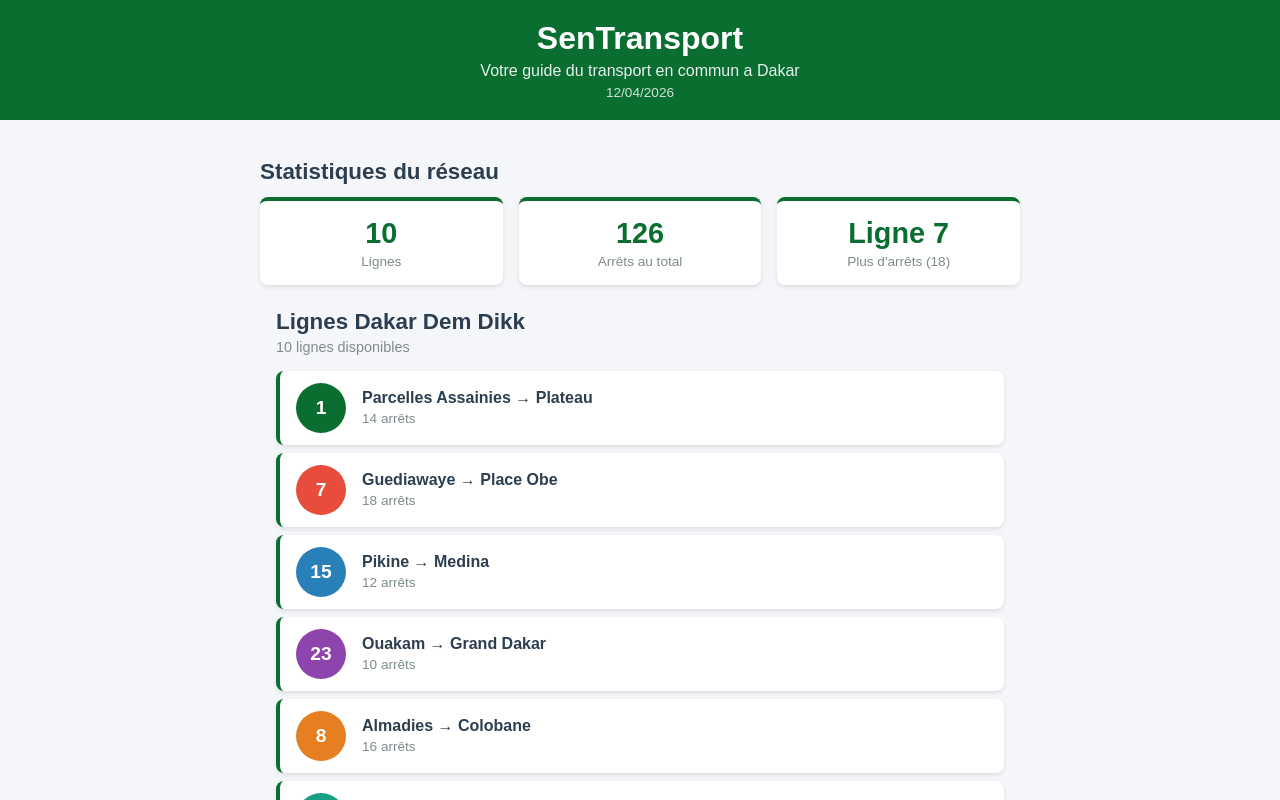
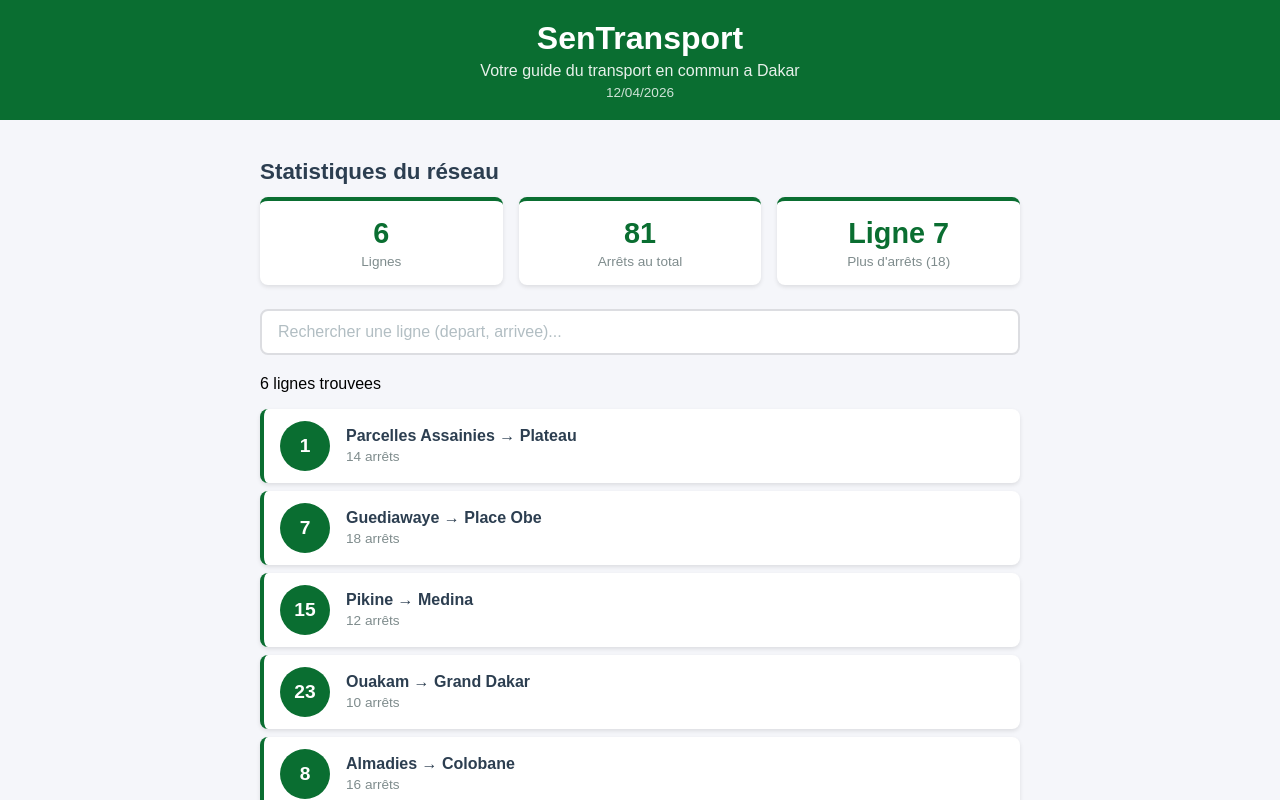
Before and after one commit to Sokhnamameseye733-coder/sentransport, a React (Create React App) app: page / in a window 1280 px wide. Shown: the top 800 px of the page. Built offline with nearby package versions, Linux system fonts and the light colour scheme.

Commit message:
Lab 3 : etat, recherche et selection de lignes

```diff
--- a/src/App.css
+++ b/src/App.css
@@ -20,3 +20,18 @@
     padding: 12px;
   }
 }
+
+@media (max-width: 600px) {
+  .contenu {
+    padding: 12px;
+  }
+  .ligne-bus {
+    padding: 10px 12px;
+  }
+  .ligne-numero {
+    width: 40px;
+    height: 40px;
+    font-size: 1rem;
+    margin-right: 12px;
+  }
+}
--- a/src/App.js
+++ b/src/App.js
@@ -1,29 +1,80 @@
+import { useState } from 'react';
 import './App.css';
 import Header from './Header';
-import ListeLignes from './ListeLignes';
+import Recherche from './Recherche';
+import LigneBus from './LigneBus';
+import DetailLigne from './DetailLigne';
+import StatReseau from './StatReseau';
 import Footer from './Footer';
-import StatReseau from './StatReseau';
 
 function App() {
+  const [recherche, setRecherche] = useState("");
+  const [ligneSelectionnee, setLigneSelectionnee] = useState(null);
+
   const lignes = [
-    { id: 1, numero: "1", depart: "Parcelles Assainies", arrivee: "Plateau", arrets: 14, couleur: "#0a6e31" },
-    { id: 2, numero: "7", depart: "Guediawaye", arrivee: "Place Obe", arrets: 18, couleur: "#e74c3c" },
-    { id: 3, numero: "15", depart: "Pikine", arrivee: "Medina", arrets: 12, couleur: "#2980b9" },
-    { id: 4, numero: "23", depart: "Ouakam", arrivee: "Grand Dakar", arrets: 10, couleur: "#8e44ad" },
-    { id: 5, numero: "8", depart: "Almadies", arrivee: "Colobane", arrets: 16, couleur: "#e67e22" },
-    { id: 6, numero: "12", depart: "Yoff", arrivee: "Sandaga", arrets: 11, couleur: "#16a085" },
-    { id: 7, numero: "31", depart: "Fann", arrivee: "HLM", arrets: 9, couleur: "#d35400" },
-    { id: 8, numero: "42", depart: "Liberté", arrivee: "Dieuppeul", arrets: 13, couleur: "#c0392b" },
-    { id: 9, numero: "17", depart: "Médina", arrivee: "Sicap", arrets: 8, couleur: "#1abc9c" },
-    { id: 10, numero: "5", depart: "HLM", arrivee: "Plateau", arrets: 15, couleur: "#2c3e50" },
+    { id: 1, numero: "1", depart: "Parcelles Assainies",
+      arrivee: "Plateau", arrets: 14,
+      listeArrets: ["Parcelles U14", "Parcelles U10",
+        "Camberene", "Patte d'Oie", "Grand Dakar",
+        "Colobane", "Ponty", "Plateau"] },
+    { id: 2, numero: "7", depart: "Guediawaye",
+      arrivee: "Place Obe", arrets: 18,
+      listeArrets: ["Guediawaye", "Pikine", "Thiaroye",
+        "Keur Massar", "Grand Yoff", "Parcelles",
+        "Liberte 6", "Place Obe"] },
+    { id: 3, numero: "15", depart: "Pikine",
+      arrivee: "Medina", arrets: 12,
+      listeArrets: ["Pikine Centre", "Thiaroye Gare",
+        "Hann", "Colobane", "Fass", "Medina"] },
+    { id: 4, numero: "23", depart: "Ouakam",
+      arrivee: "Grand Dakar", arrets: 10,
+      listeArrets: ["Ouakam Village", "Mermoz", "Fann",
+        "Point E", "Liberte 5", "Grand Dakar"] },
+    { id: 5, numero: "8", depart: "Almadies",
+      arrivee: "Colobane", arrets: 16,
+      listeArrets: ["Almadies", "Ngor", "Yoff",
+        "Ouest Foire", "Liberte 6", "Colobane"] },
+    { id: 6, numero: "12", depart: "Yoff",
+      arrivee: "Sandaga", arrets: 11,
+      listeArrets: ["Yoff Village", "Aeroport LSS",
+        "Parcelles U17", "Grand Yoff", "HLM", "Sandaga"] },
   ];
+
+  const lignesFiltrees = lignes.filter(l =>
+    l.depart.toLowerCase().includes(recherche.toLowerCase()) ||
+    l.arrivee.toLowerCase().includes(recherche.toLowerCase()) ||
+    l.numero.includes(recherche)
+  );
+
+  function handleClickLigne(ligne) {
+    if (ligneSelectionnee && ligneSelectionnee.id === ligne.id) {
+      setLigneSelectionnee(null);
+    } else {
+      setLigneSelectionnee(ligne);
+    }
+  }
 
   return (
     <div className="App">
       <Header />
       <main className="contenu">
         <StatReseau lignes={lignes} />
-        <ListeLignes lignes={lignes} />
+        <Recherche valeur={recherche} onChange={setRecherche} />
+        <p className="resultat-recherche">
+          {lignesFiltrees.length} ligne{lignesFiltrees.length > 1 ? 's' : ''} trouvee{lignesFiltrees.length > 1 ? 's' : ''}
+        </p>
+        {lignesFiltrees.map(ligne => (
+          <LigneBus
+            key={ligne.id}
+            numero={ligne.numero}
+            depart={ligne.depart}
+            arrivee={ligne.arrivee}
+            arrets={ligne.arrets}
+            estSelectionnee={ligneSelectionnee && ligneSelectionnee.id === ligne.id}
+            onClick={() => handleClickLigne(ligne)}
+          />
+        ))}
+        {ligneSelectionnee && <DetailLigne ligne={ligneSelectionnee} />}
       </main>
       <Footer />
     </div>
--- /dev/null
+++ b/src/DetailLigne.css
@@ -0,0 +1,67 @@
+.detail-ligne {
+  background-color: #ffffff;
+  border: 2px solid #0a6e31;
+  border-radius: 8px;
+  padding: 20px;
+  margin-top: 16px;
+  animation: slideDown 0.3s ease;
+}
+
+@keyframes slideDown {
+  from { opacity: 0; transform: translateY(-10px); }
+  to { opacity: 1; transform: translateY(0); }
+}
+
+.detail-titre {
+  color: #0a6e31;
+  margin: 0 0 8px 0;
+  font-size: 1.2rem;
+}
+
+.detail-info {
+  color: #7f8c8d;
+  margin: 0 0 16px 0;
+  font-size: 0.9rem;
+}
+
+.detail-arrets h4 {
+  color: #2c3e50;
+  margin: 0 0 8px 0;
+}
+
+.detail-liste {
+  list-style: none;
+  padding: 0;
+  margin: 0;
+}
+
+.detail-arret {
+  display: flex;
+  align-items: center;
+  padding: 8px 0;
+  border-bottom: 1px solid #f0f0f0;
+}
+
+.detail-arret:last-child {
+  border-bottom: none;
+}
+
+.arret-numero {
+  background-color: #0a6e31;
+  color: white;
+  width: 28px;
+  height: 28px;
+  border-radius: 50%;
+  display: flex;
+  align-items: center;
+  justify-content: center;
+  font-size: 0.8rem;
+  font-weight: bold;
+  margin-right: 12px;
+  flex-shrink: 0;
+}
+
+.arret-nom {
+  color: #2c3e50;
+  font-size: 0.95rem;
+}
--- /dev/null
+++ b/src/DetailLigne.js
@@ -0,0 +1,27 @@
+import './DetailLigne.css';
+
+function DetailLigne({ ligne }) {
+  return (
+    <div className="detail-ligne">
+      <h3 className="detail-titre">
+        Ligne {ligne.numero} : {ligne.depart} → {ligne.arrivee}
+      </h3>
+      <p className="detail-info">
+        {ligne.arrets} arrêts sur ce trajet
+      </p>
+      <div className="detail-arrets">
+        <h4>Arrêts principaux :</h4>
+        <ul className="detail-liste">
+          {ligne.listeArrets.map((arret, index) => (
+            <li key={index} className="detail-arret">
+              <span className="arret-numero">{index + 1}</span>
+              <span className="arret-nom">{arret}</span>
+            </li>
+          ))}
+        </ul>
+      </div>
+    </div>
+  );
+}
+
+export default DetailLigne;
--- a/src/LigneBus.css
+++ b/src/LigneBus.css
@@ -47,3 +47,8 @@
   color: #7f8c8d;
   margin-top: 4px;
 }
+
+.ligne-bus-active {
+  border-left: 4px solid #e67e22;
+  background-color: #fef9f3;
+}
--- a/src/LigneBus.js
+++ b/src/LigneBus.js
@@ -1,17 +1,18 @@
 import './LigneBus.css';
 
-function LigneBus({ numero, depart, arrivee, arrets, couleur }) {
-  const badgeColor = couleur || '#0a6e31';
+function LigneBus({ numero, depart, arrivee, arrets, couleur, estSelectionnee, onClick }) {
+  const badgeColor = estSelectionnee ? '#e67e22' : (couleur || '#0a6e31');
 
   return (
-    <div className="ligne-bus">
+    <div
+      className={`ligne-bus ${estSelectionnee ? 'ligne-bus-active' : ''}`}
+      onClick={onClick}
+    >
       <div className="ligne-numero" style={{ backgroundColor: badgeColor }}>
         {numero}
       </div>
       <div className="ligne-info">
-        <span className="ligne-trajet">
-          {depart} &rarr; {arrivee}
-        </span>
+        <span className="ligne-trajet">{depart} → {arrivee}</span>
         <span className="ligne-arrets">{arrets} arrêts</span>
       </div>
     </div>
--- /dev/null
+++ b/src/Recherche.css
@@ -0,0 +1,22 @@
+.recherche {
+  margin-bottom: 20px;
+}
+
+.recherche-input {
+  width: 100%;
+  padding: 12px 16px;
+  font-size: 1rem;
+  border: 2px solid #dcdde1;
+  border-radius: 8px;
+  outline: none;
+  box-sizing: border-box;
+  transition: border-color 0.2s;
+}
+
+.recherche-input:focus {
+  border-color: #0a6e31;
+}
+
+.recherche-input::placeholder {
+  color: #b2bec3;
+}
--- /dev/null
+++ b/src/Recherche.js
@@ -0,0 +1,17 @@
+import './Recherche.css';
+
+function Recherche({ valeur, onChange }) {
+  return (
+    <div className="recherche">
+      <input
+        type="text"
+        className="recherche-input"
+        placeholder="Rechercher une ligne (depart, arrivee)..."
+        value={valeur}
+        onChange={e => onChange(e.target.value)}
+      />
+    </div>
+  );
+}
+
+export default Recherche;
```
